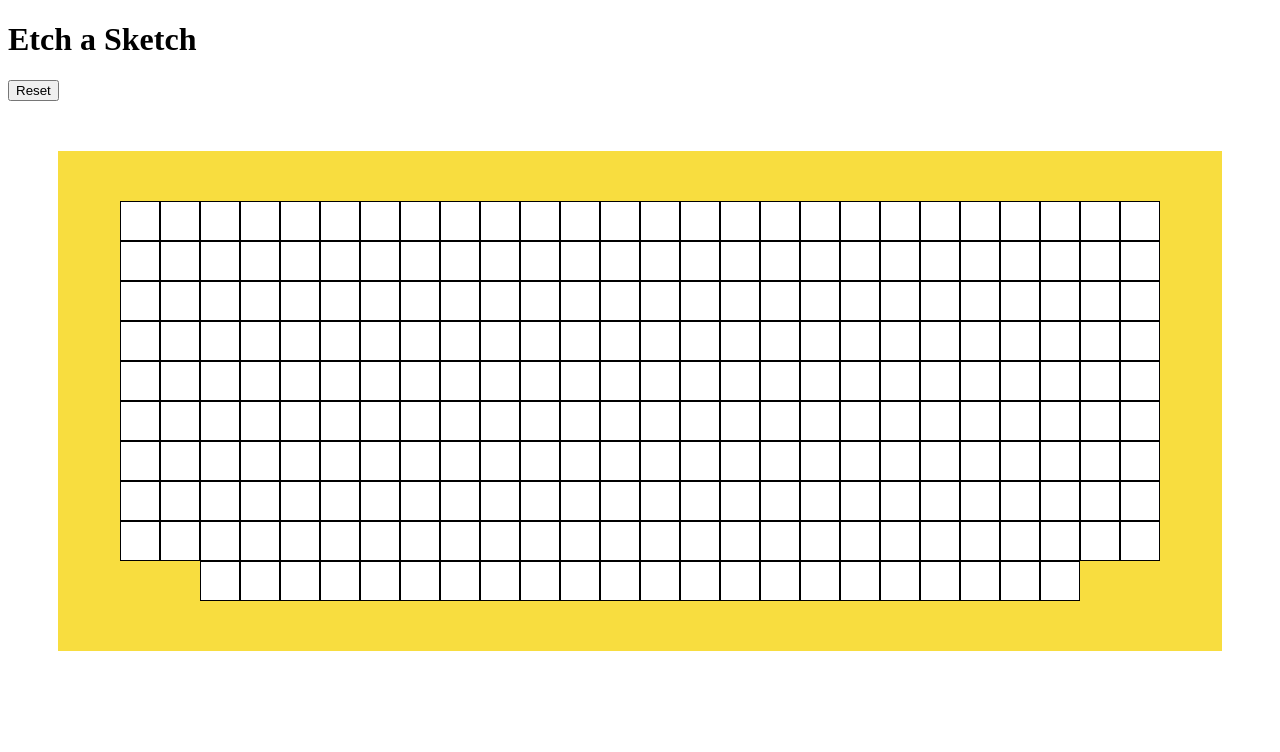
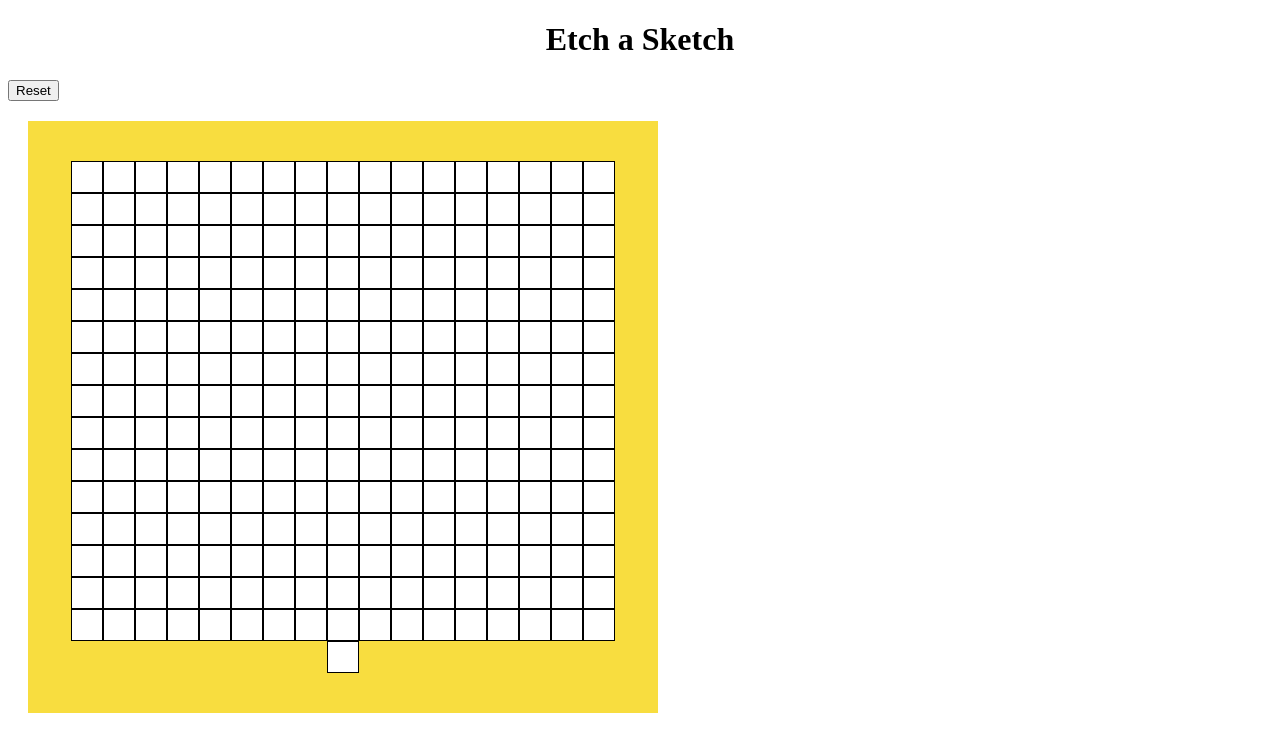
Before and after one commit to ALdente95/etch-a-sketch, a plain HTML site: page index.html in a window 1280 px wide. Drawn offline with Linux system fonts and the light colour scheme.

Commit message:
updated css

```diff
--- a/style.css
+++ b/style.css
@@ -1,15 +1,31 @@
+h1{
+    display: flex;
+    justify-content: center;
+}
+.btn{
+    display: flex;
+    justify-content: center;
+}
+
+.container-main{
+    display: flex;
+    justify-content: center;
+    align-items: center;
+}
 .container {
     display: flex;
     flex-wrap: wrap;
     justify-content: center;
+    align-items: center;
     background-color: #f8dd3f;
-    padding: 50px;
-    margin: 50px;
+    padding: 40px;
+    margin: 20px;
+    width: 550px;
 }
 
 .square{
-    height: 38px;
-    width: 38px;
+    height: 30px;
+    width: 30px;
     border: .05rem solid black;
     background-color: white;
     display: flex;
```
